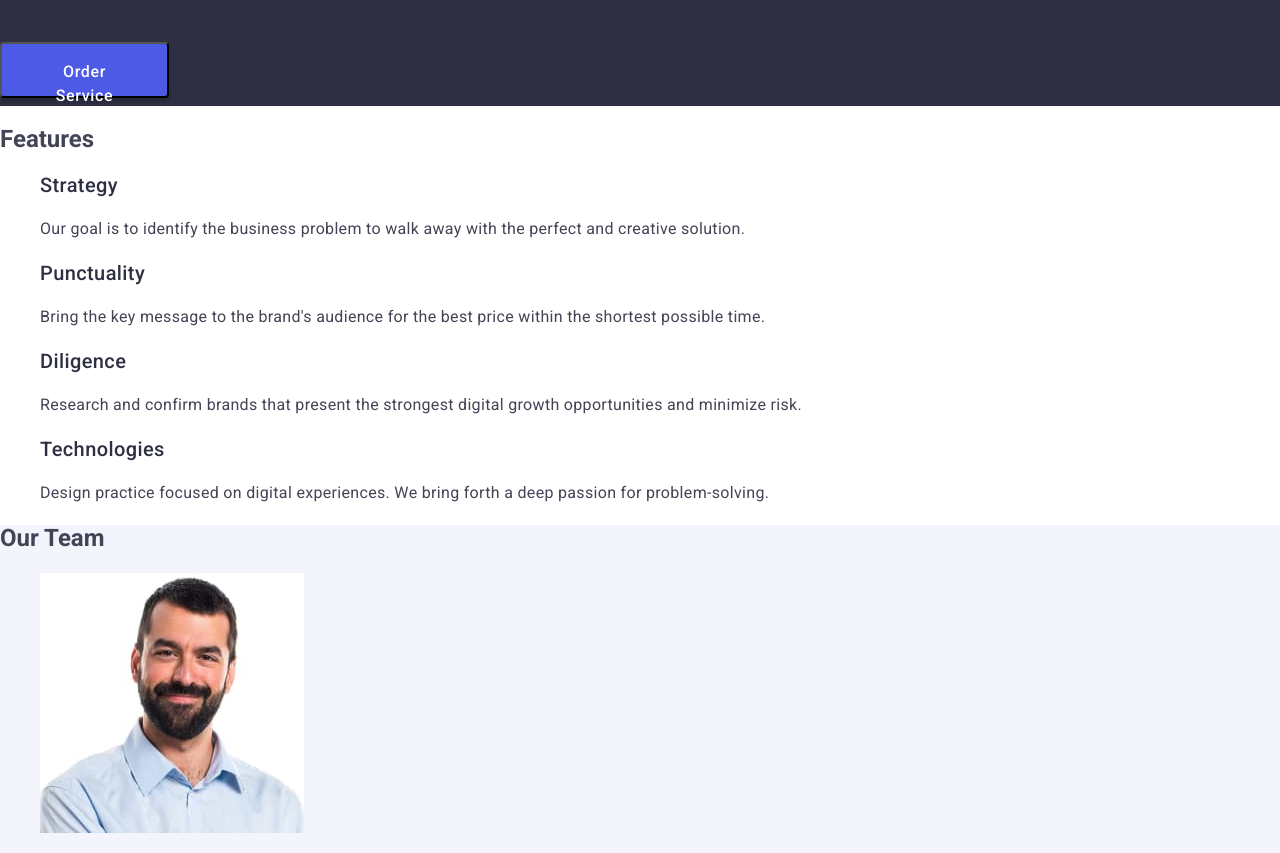
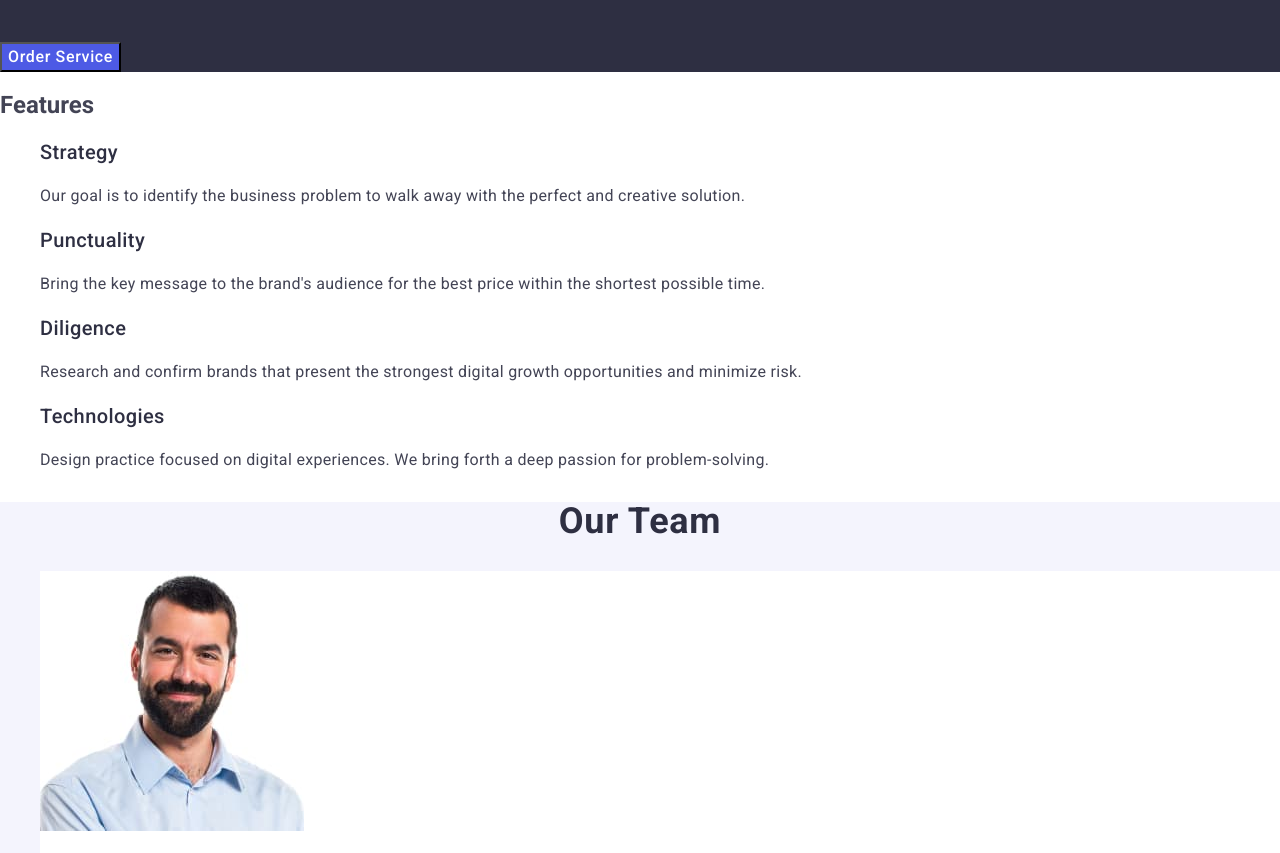
Before and after one commit to VeronikaStovbun/goit-markup-hw-02, a plain HTML site: page index.html in a window 1280 px wide. Shown: the part 284-1137 px from the top of the page. Drawn offline with nearby package versions, Linux system fonts and the light colour scheme.

Commit message:
add styles

```diff
--- a/css/styles.css
+++ b/css/styles.css
@@ -55,20 +55,19 @@ a {text-decoration: none;}
     text-align: center;
     color: #fff;}
 
-.first-section-btn {border-radius: 4px;
-    padding: 16px 32px;
-    width: 169px;
-    height: 56px;
-    background-color: #4d5ae5;
-    box-shadow: 0 4px 4px 0 rgba(0, 0, 0, 0.15);
+.first-section-btn {
 
 
+    background-color: #4d5ae5;
     font-weight: 500;
     font-size: 16px;
     line-height: 150%;
     letter-spacing: 0.04em;
     color: #fff;
+    cursor: pointer;
 }
+.first-section-btn:hover,
+.first-section-btn:focus{background-color: #404BBF;}
 .second-section{background-color: #fff;}
 .features-title{
     font-weight: 500;
@@ -87,6 +86,14 @@ a {text-decoration: none;}
 
 
 .third-section{background-color: #F4F4FD;}
+.team-title{
+    font-weight: 700;
+    font-size: 36px;
+    line-height: 111%;
+    letter-spacing: 0.02em;
+    text-align: center;
+    color: #2e2f42;}
+    .office{background-color: #fff;}
 .name{
     font-weight: 500;
     font-size: 20px;
@@ -109,6 +116,8 @@ a {text-decoration: none;}
     font-size: 36px;
     line-height: 111%;
     letter-spacing: 0.02em;
+    text-align: center;
+    text-transform: capitalize;
     color: #2e2f42;}
 
 .example{
--- a/index.html
+++ b/index.html
@@ -91,7 +91,7 @@
         <h2 class="team-title">Our Team</h2>
 
         <ul>
-          <li>
+          <li class="office">
             <img
               src="./images/men1.jpg"
               alt="Picture of a men"
@@ -102,7 +102,7 @@
             <p class="worker-dscrp">Product Designer</p>
           </li>
 
-          <li>
+          <li class="office">
             <img
               src="./images/men2.jpg"
               alt="Picture of a men"
@@ -113,7 +113,7 @@
             <p class="worker-dscrp">Frontend Developer</p>
           </li>
 
-          <li>
+          <li class="office">
             <img
               src="./images/women.jpg"
               alt="Picture of a women"
@@ -124,7 +124,7 @@
             <p class="worker-dscrp">Marketing</p>
           </li>
 
-          <li>
+          <li class="office">
             <img
               src="./images/men4.jpg"
               alt="Picture of a men"
```
